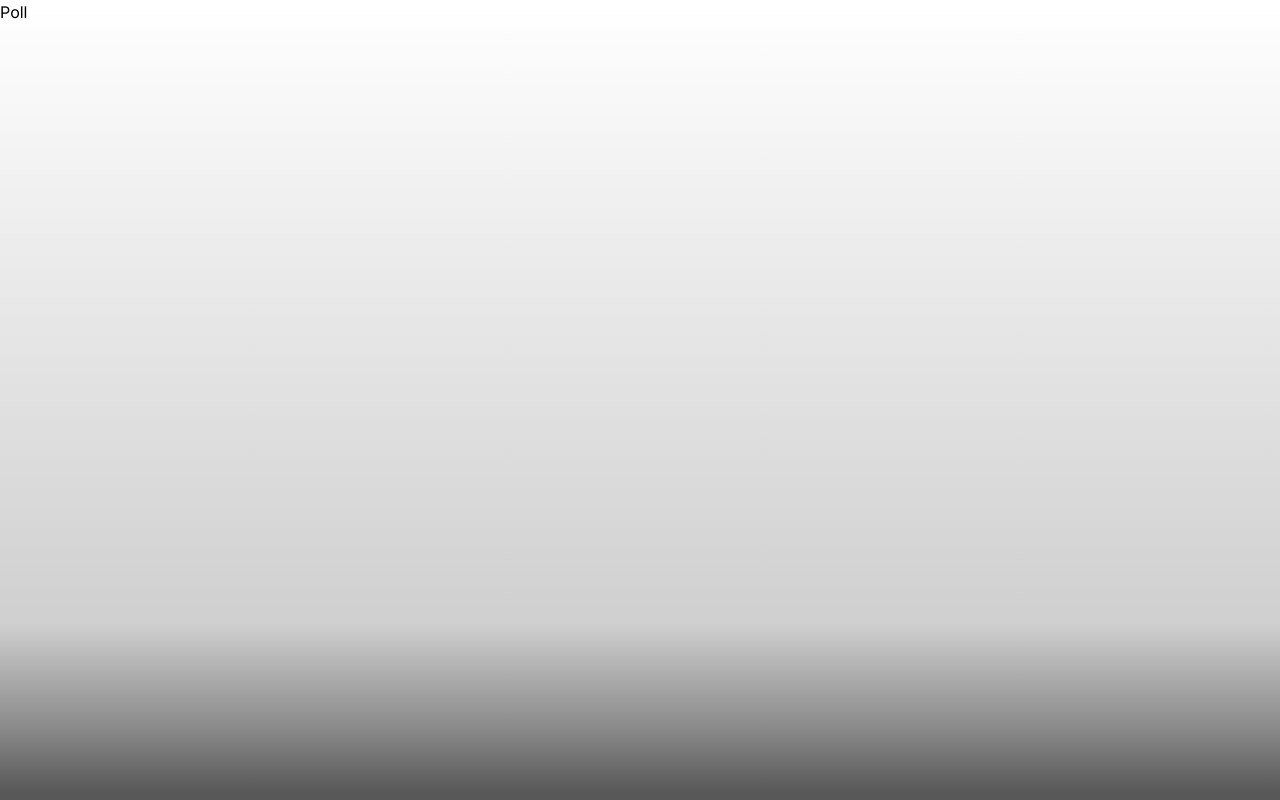
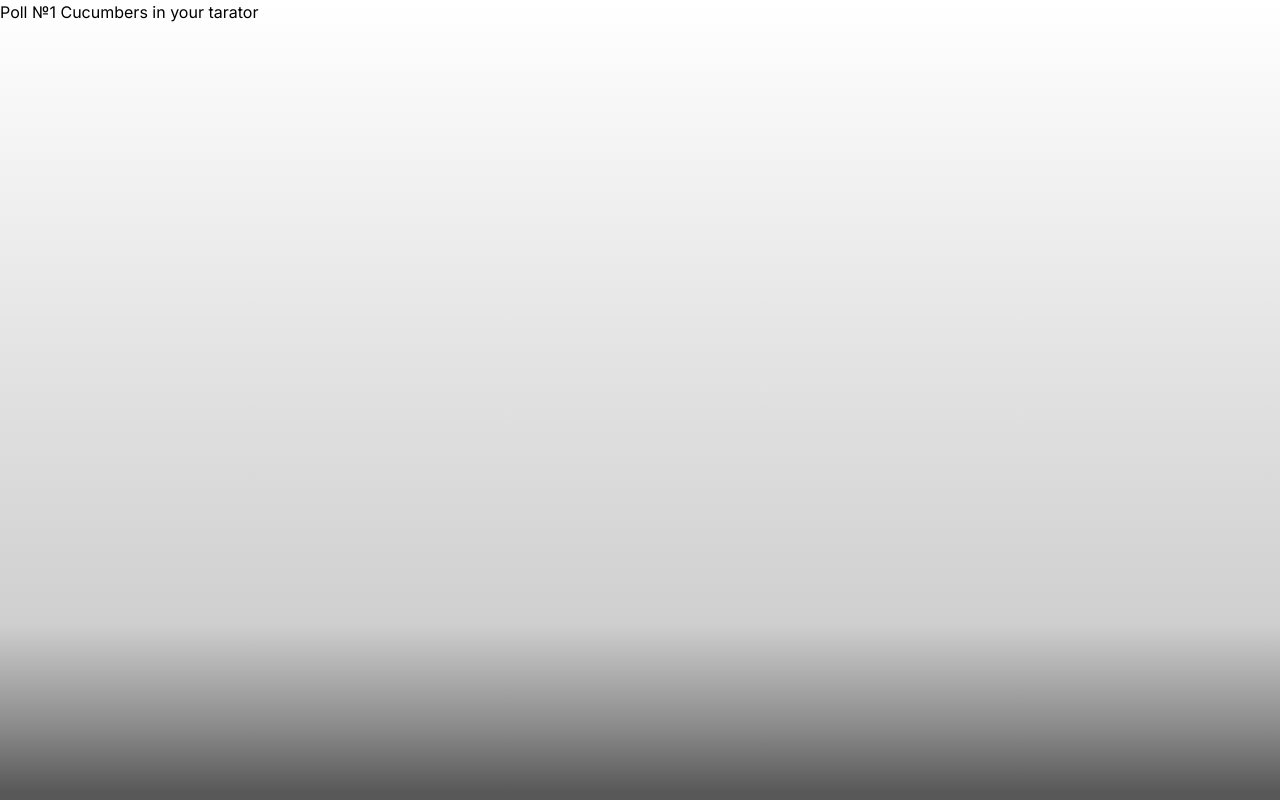
Before and after one commit to Nikolla2000/Web3-Voting-System, a Next.js app in the folder frontend/: page /votingPolls/1 in a window 1280 px wide. Built offline with nearby package versions, Linux system fonts and the light colour scheme.

Commit message:
feat: add simulative fetchPollById function and make each port on the board be a link to its own page

```diff
--- a/frontend/src/app/lib/data.ts
+++ b/frontend/src/app/lib/data.ts
@@ -1,3 +1,4 @@
+import { unstable_noStore as noStore } from 'next/cache';
 import { votingPolls } from './placeholder-data'
 
 export async function fetchPollsData() {
@@ -8,3 +9,13 @@ export async function fetchPollsData() {
     console.error('Error: ', error);
   }
 }
+
+export async function fetchPollById(id: number) {
+  noStore()
+  try {
+    const poll = votingPolls.find(poll => poll.id === id)
+    return poll;
+  } catch (error) {
+    console.error('Error: ', error);
+  }
+}
--- a/frontend/src/app/lib/placeholder-data.js
+++ b/frontend/src/app/lib/placeholder-data.js
@@ -1,5 +1,6 @@
 export const votingPolls = [
   {
+    id: 1,
     title: 'Cucumbers in your tarator',
     description: 'Do you prefer your cucumber sliced or chopped in the tarator',
     image: '/polls-images/tarator.webp',
@@ -9,6 +10,7 @@ export const votingPolls = [
     votesSecondOption: 9,
   },
   {
+    id: 2,
     title: 'Cucumbers in your tarator',
     description: 'Do you prefer your cucumber sliced or chopped in the tarator',
     image: '/polls-images/tarator.webp',
@@ -18,6 +20,7 @@ export const votingPolls = [
     votesSecondOption: 9,
   },
   {
+    id: 3,
     title: 'Cucumbers in your tarator',
     description: 'Do you prefer your cucumber sliced or chopped in the tarator',
     image: '/polls-images/tarator.webp',
@@ -27,6 +30,7 @@ export const votingPolls = [
     votesSecondOption: 9,
   },
   {
+    id: 4,
     title: 'Cucumbers in your tarator',
     description: 'Do you prefer your cucumber sliced or chopped in the tarator',
     image: '/polls-images/tarator.webp',
--- a/frontend/src/app/ui/votingPolls/pollsBoard.tsx
+++ b/frontend/src/app/ui/votingPolls/pollsBoard.tsx
@@ -1,4 +1,5 @@
 import { fetchPollsData } from "@/app/lib/data";
+import Link from "next/link";
 
 export default async function PollsBoard() {
   const data = await fetchPollsData();
@@ -15,6 +16,7 @@ export default async function PollsBoard() {
 }
 
 export interface PollData {
+  id: number,
   title: string,
   description: string,
   image: string,
@@ -27,6 +29,7 @@ export interface PollData {
 export function Card({ pollData } : { pollData: PollData }){
   return (
     <div className="cursor-pointer">
+      <Link href={`/votingPolls/${pollData.id}`}>
       <h3 className="text-purple-700 text-center font-bold my-5">{pollData.title}</h3>
       <div className="w-56 h-56 mx-auto">
         <img src={pollData.image} alt="poll image" className="w-full h-full"/>
@@ -45,6 +48,7 @@ export function Card({ pollData } : { pollData: PollData }){
       <div>
         <p className="text-center">Total Votes: {pollData.votesFirstOption + pollData.votesSecondOption}</p>
       </div>
+      </Link>
     </div>
   )
 }
--- a/frontend/src/app/votingPolls/[id]/page.tsx
+++ b/frontend/src/app/votingPolls/[id]/page.tsx
@@ -1,5 +1,17 @@
-export default function Page() {
+import { fetchPollById } from "@/app/lib/data";
+import { notFound } from "next/navigation";
+
+export default async function Page({ params }: { params: {id: string} }) {
+    const id = params.id;
+    const poll = await fetchPollById(parseInt(id))
+
+    if(!poll) {
+        notFound();
+    }
+
     return (
-        <div>Poll</div>
+        <div>
+            <h1>Poll №{poll.id} {poll.title}</h1>
+        </div>
     )
 }
```
